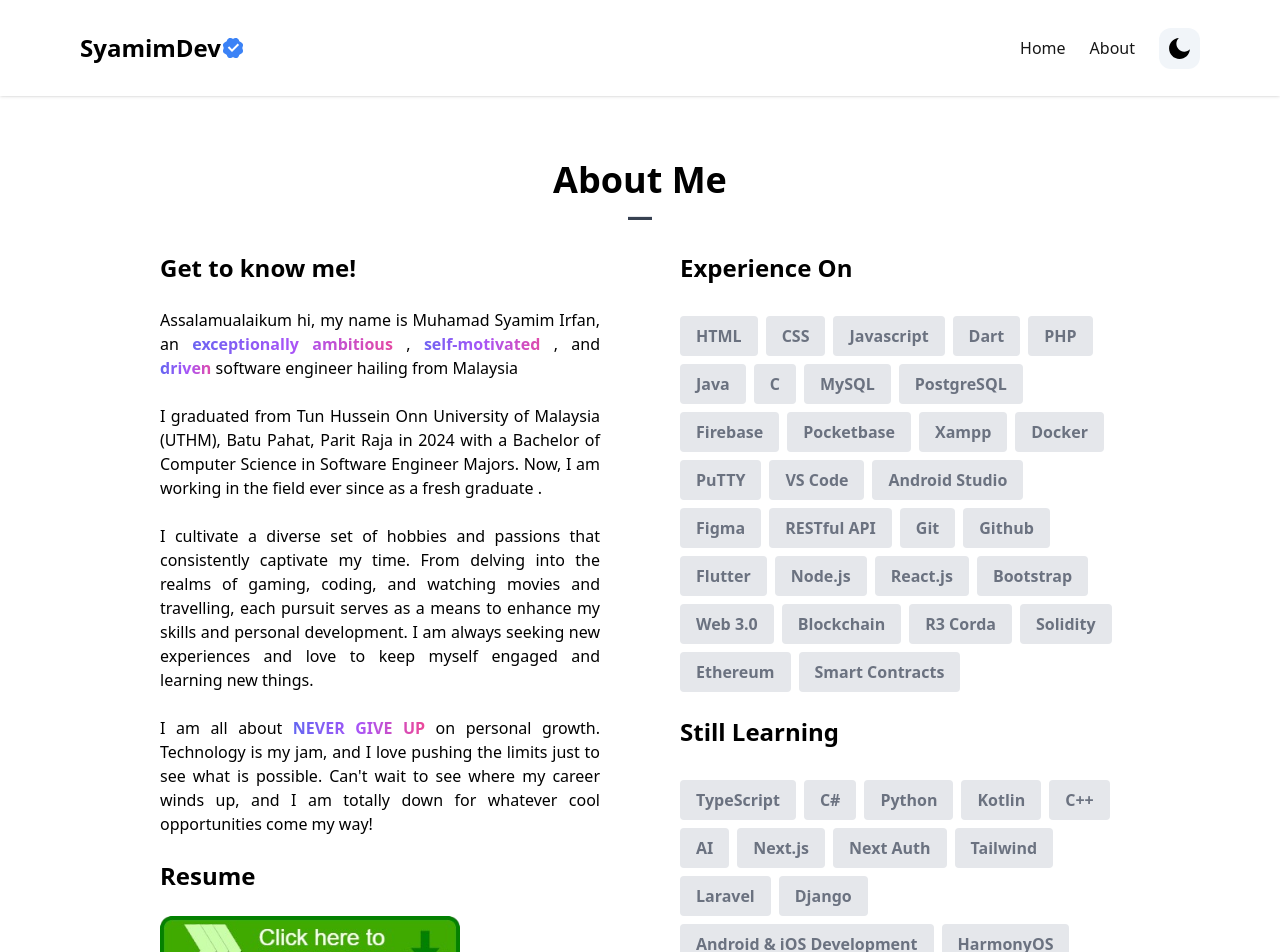
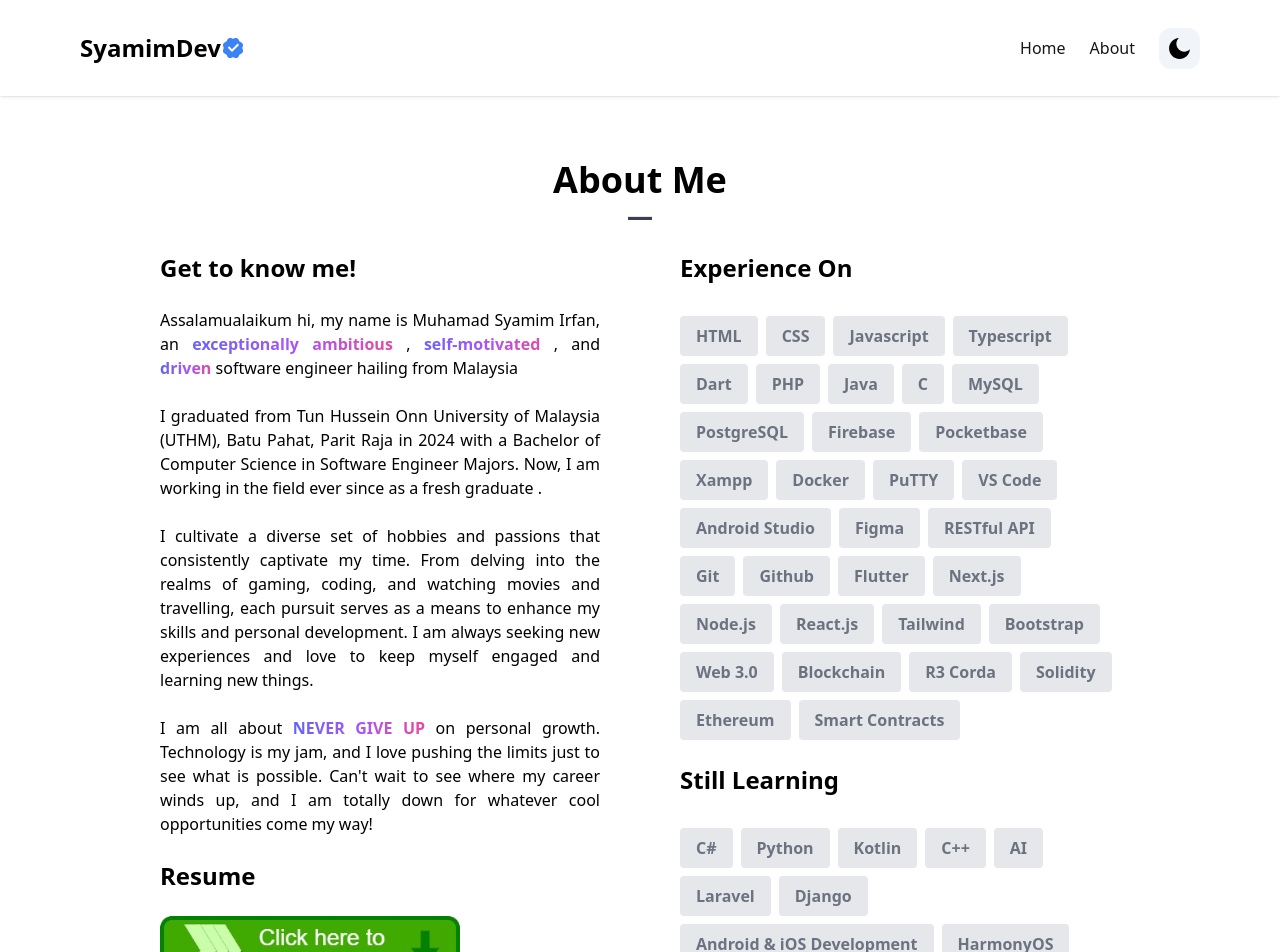
Before and after one commit to syamimirfan/syamimdev, a Next.js app: page /AboutSection in a window 1280 px wide. Shown: the top 952 px of the page. Built offline with nearby package versions, Linux system fonts and the light colour scheme.

Commit message:
new update

```diff
--- a/app/about/about-section.tsx
+++ b/app/about/about-section.tsx
@@ -6,6 +6,7 @@ const experiences = [
     { experience : "HTML" },
     { experience : "CSS" },
     { experience : "Javascript" },
+    { experience : "Typescript" },
     { experience : "Dart" },
     { experience : "PHP" },
     { experience : "Java" },
@@ -24,8 +25,10 @@ const experiences = [
     { experience : "Git" },
     { experience : "Github" },
     { experience : "Flutter" },
+    { experience : "Next.js" },
     { experience : "Node.js" },
     { experience : "React.js" },
+    { experience : "Tailwind" },
     { experience : "Bootstrap" },
     { experience : "Web 3.0" },
     { experience : "Blockchain" },
@@ -36,15 +39,11 @@ const experiences = [
 ]
 
 const learning = [
-    { learning: "TypeScript" },
     { learning: "C#" },
     { learning: "Python" },
     { learning: "Kotlin" },
     { learning: "C++" },
     { learning: "AI" },
-    { learning: "Next.js" },
-    { learning: "Next Auth" },
-    { learning: "Tailwind" },
     { learning: "Laravel" },
     { learning: "Django" },
     { learning: "Android & iOS Development" },
--- a/components/footer.tsx
+++ b/components/footer.tsx
@@ -10,7 +10,11 @@ const Footer = () => {
         <hr className="w-full h-0.5 mx-auto mt-8 bg-neutral-300 border-0"/>
         <div className="mx-auto p-4 flex flex-col text-center text-neutral-900 md:flex-row md:justify-between">
             <div className="flex flex-row items-center justify-center space-x-1 text-neutral-400 dark:text-neutral-400">
-               © 2024 Muhamad Syamim Irfan <a href="/" className="hover:underline"></a>
+              {/*
+               &copy; is for ©
+               new Date().getFullYear() is for update the year for every year
+              */}
+               &copy; {new Date().getFullYear()} Muhamad Syamim Irfan <a href="/" className="hover:underline"></a>
             </div>
             <div className="flex flex-row items-center justify-center space-x-2 mb-1">
                 <a href="https://github.com/syamimirfan" rel="noreferer" target='_blank'>
```
